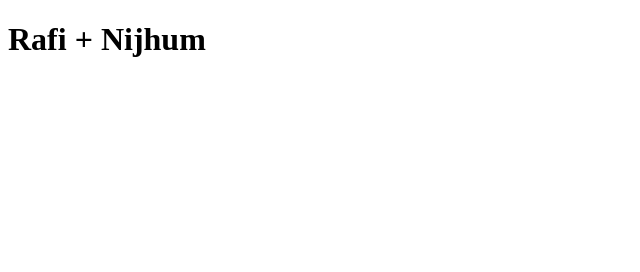
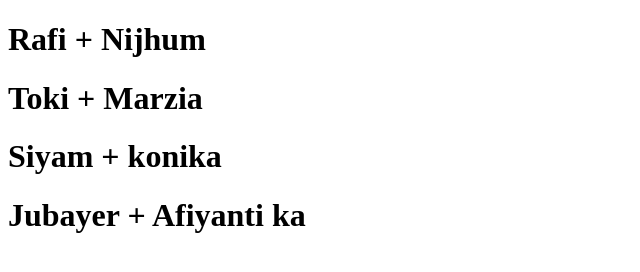
Before and after one commit to ShahreyarRafi/collaboration-test-repo, a plain HTML site: page index.html in a window 1280 px wide. Shown: the whole page, without its empty margins (0-640 px from the left). Drawn offline with Linux system fonts and the light colour scheme.

Commit message:
new Commit Added

```diff
--- a/index.html
+++ b/index.html
@@ -6,6 +6,9 @@
     <title>collaboration repo</title>
 </head>
 <body>
-    <h1>Rafi + Nijhum</h1>
+    <h1> Rafi + Nijhum </h1>
+    <h1> Toki + Marzia </h1>
+    <h1> Siyam + konika </h1>
+    <h1> Jubayer + Afiyanti ka </h1>
 </body>
 </html>
```
